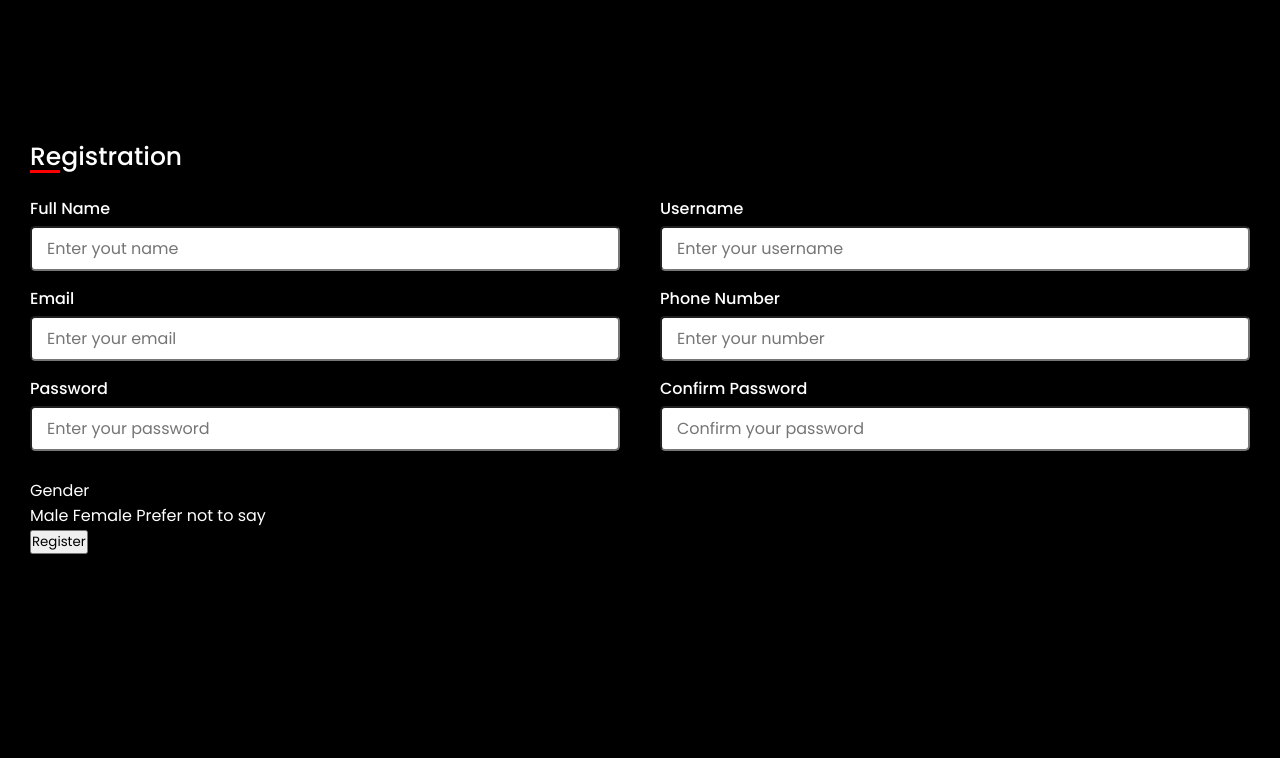
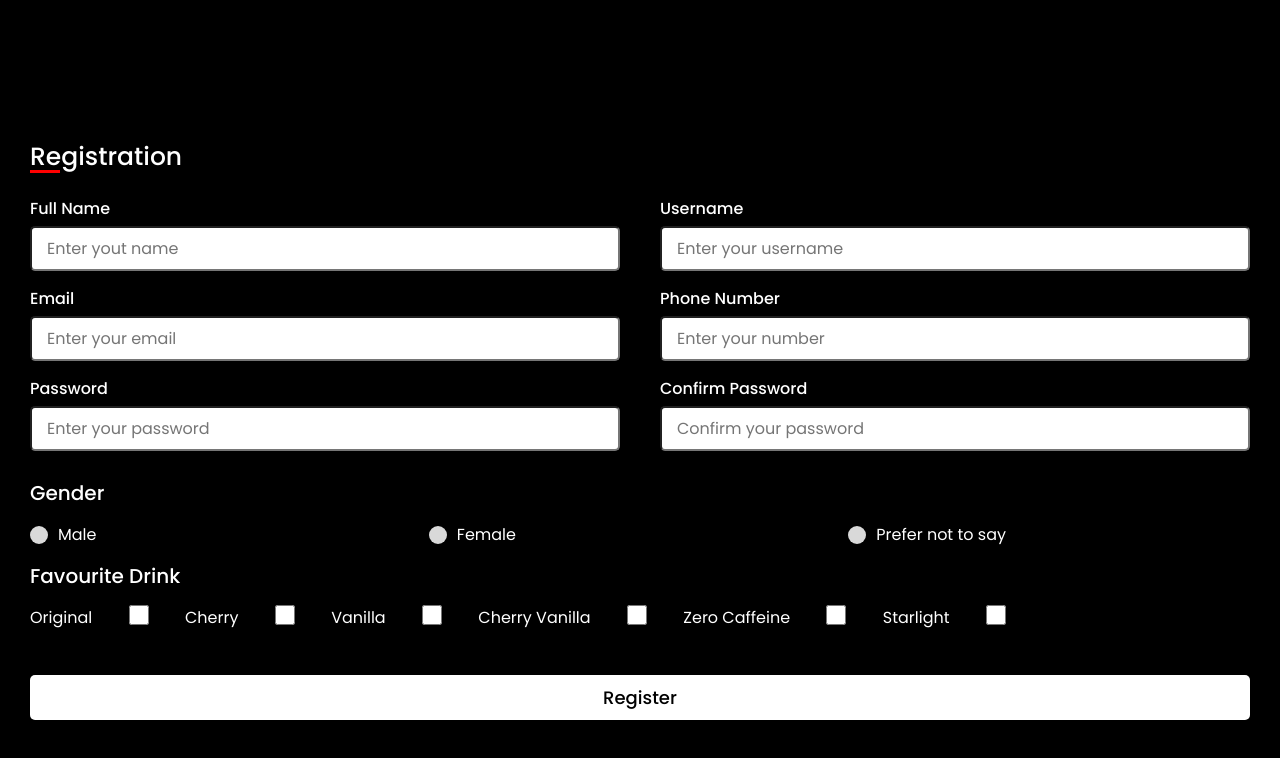
Before and after one commit to revou-fsse-1/w3-landing-website-Winonaivana, a plain HTML site: page index.html in a window 1280 px wide. Shown: the part 1808-2566 px from the top of the page. Before the commit the page ends 2387 px from the top, so only its background shows below. Drawn offline with Linux system fonts and the light colour scheme.

Commit message:
Add form

```diff
--- a/index.html
+++ b/index.html
@@ -102,20 +102,45 @@
             </div>
           </div>
           <div class="gender-details">
+            <input type="radio" name="gender" id="dot-1">
+            <input type="radio" name="gender" id="dot-2">
+            <input type="radio" name="gender" id="dot-3">
             <span class="gender-title">Gender</span>
             <div class="category">
-              <label for="">
+              <label for="dot-1">
                 <span class="dot one"></span>
                 <span class="gender">Male</span>
               </label>
-              <label for="">
-                <span class="dot one"></span>
+              <label for="dot-2">
+                <span class="dot two"></span>
                 <span class="gender">Female</span>
               </label>
-              <label for="">
-                <span class="dot one"></span>
+              <label for="dot-3">
+                <span class="dot three"></span>
                 <span class="gender">Prefer not to say</span>
               </label>
+            </div>
+
+          </div>
+          <div class="fav-drink">
+
+
+            <span class="fav-title">Favourite Drink</span>
+            <div class="drinks">
+              <label for="square-1">Original</label>
+              <input type="checkbox" name="drink" id="square-1">
+
+
+              <label for="square-2">Cherry</label>
+              <input type="checkbox" name="drink" id="square-2">
+              <label for="square-3">Vanilla</label>
+               <input type="checkbox" name="drink" id="square-3">
+              <label for="square-4">Cherry Vanilla</label>
+               <input type="checkbox" name="drink" id="square-4">
+              <label for="square-5">Zero Caffeine</label>
+               <input type="checkbox" name="drink" id="square-5">
+              <label for="square-6">Starlight</label>
+               <input type="checkbox" name="drink" id="square-6">
 
 
             </div>
--- a/styles.css
+++ b/styles.css
@@ -313,3 +313,83 @@ form .user-details .input-box {
   padding-left: 15px;
   font-size: 16px;
 }
+
+form .gender-details .gender-title {
+  font-size: 20px;
+  font-weight: 500;
+}
+
+form .gender-details .category {
+  display: flex;
+  width: 80%;
+  margin: 14px 0;
+  justify-content: space-between;
+}
+
+.gender-details .category label {
+  display: flex;
+  align-items: center;
+}
+
+.gender-details .category .dot {
+  height: 18px;
+  width: 18px;
+  background: #d9d9d9;
+  border-radius: 50%;
+  margin-right: 10px;
+  border: 5px solid transparent;
+}
+
+#dot-1:checked ~ .category label .one,
+#dot-2:checked ~ .category label .two,
+#dot-3:checked ~ .category label .three {
+  border-color: #d9d9d9;
+  background: red;
+}
+
+form input[type="radio"] {
+  display: none;
+}
+
+form .button {
+  height: 45px;
+  margin: 45px 0;
+}
+
+form .button input {
+  height: 100%;
+  width: 100%;
+  outline: none;
+  color: black;
+  border: none;
+  font-size: 18px;
+  font-weight: 500;
+  border-radius: 5px;
+  background: white;
+}
+
+form .button input:hover {
+  background: red;
+}
+
+form .fav-drink .fav-title {
+  font-size: 20px;
+  font-weight: 500;
+}
+
+form .fav-drink .drinks {
+  display: flex;
+  width: 80%;
+  margin: 14px 0;
+  justify-content: space-between;
+}
+
+.fav-drink .drinks label {
+  display: flex;
+  align-items: center;
+}
+
+form input[type="checkbox"] {
+  width: 20px;
+  height: 20px;
+}
```
